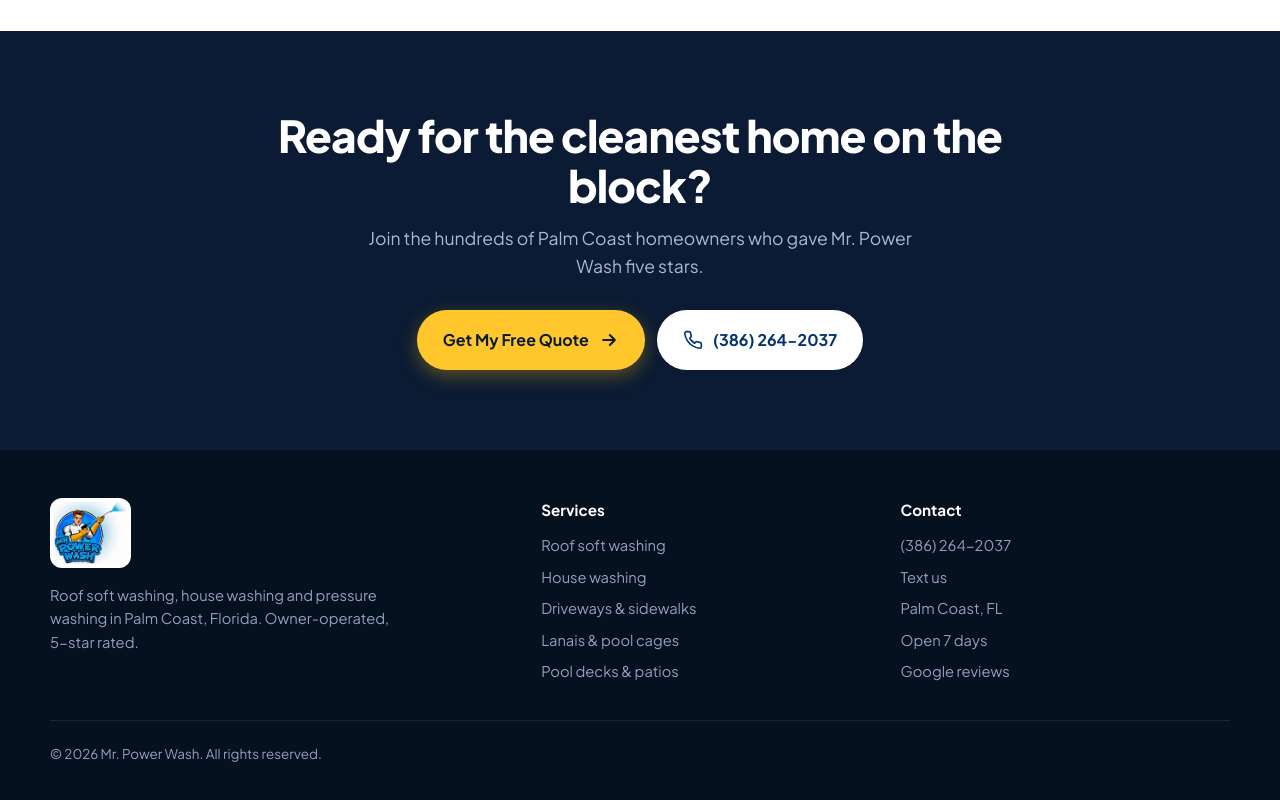
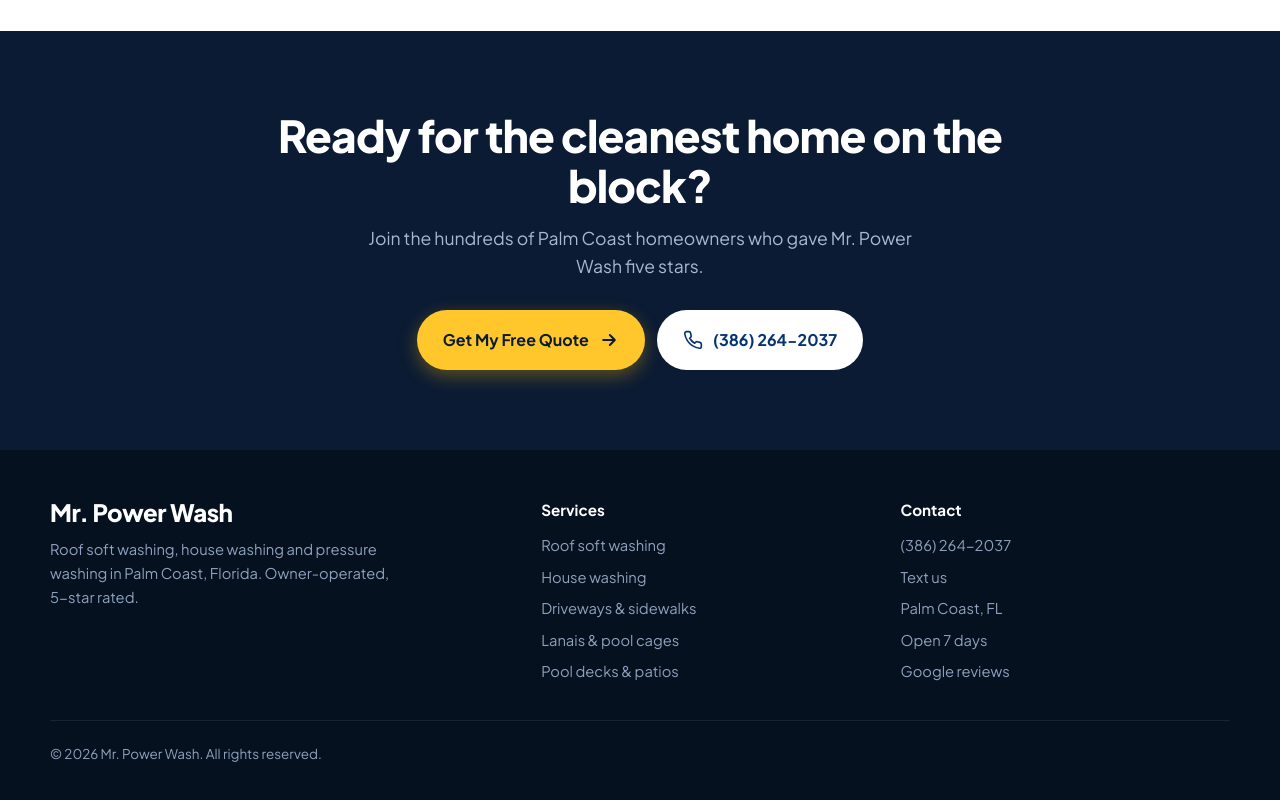
Before and after one commit to patalanocameron-ui/mr-power-wash-site, a plain HTML site: page index.html in a window 1280 px wide. Shown: the part 10253-11053 px from the top of the page. Drawn offline with Linux system fonts and the light colour scheme.

Commit message:
Replace footer logo with the company name in white text
Co-Authored-By: Claude Opus 5.5 <noreply@anthropic.com>
Claude-Session: https://claude.ai/code/session_01Aw1ZAooiU7yTKLCkjMoZZw

```diff
--- a/index.html
+++ b/index.html
@@ -285,7 +285,7 @@
     /* footer */
     footer{background:#06111F;color:#8FA1BE;padding:48px 0 120px;font-size:.92rem}
     .ft{display:grid;gap:30px}
-    .ft img{height:70px;width:auto;background:#fff;border-radius:12px;padding:4px}
+    .ft-name{color:#fff;font-size:1.5rem;font-weight:800;letter-spacing:-.02em;line-height:1.2}
     .ft h4{color:#fff;margin:0 0 12px;font-size:.95rem}
     .ft ul{list-style:none;margin:0;padding:0;display:grid;gap:8px}
     .ft a{text-decoration:none}
@@ -657,8 +657,8 @@
     <div class="wrap">
       <div class="ft">
         <div>
-          <img src="./assets/logo.png" alt="Mr. Power Wash logo" width="673" height="570" loading="lazy" />
-          <p style="margin-top:16px;max-width:340px">Roof soft washing, house washing and pressure washing in Palm Coast, Florida. Owner-operated, 5-star rated.</p>
+          <div class="ft-name">Mr. Power Wash</div>
+          <p style="margin-top:12px;max-width:340px">Roof soft washing, house washing and pressure washing in Palm Coast, Florida. Owner-operated, 5-star rated.</p>
         </div>
         <div>
           <h4>Services</h4>
```
